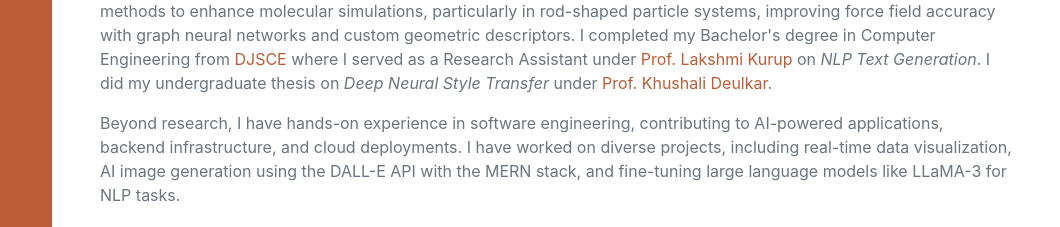
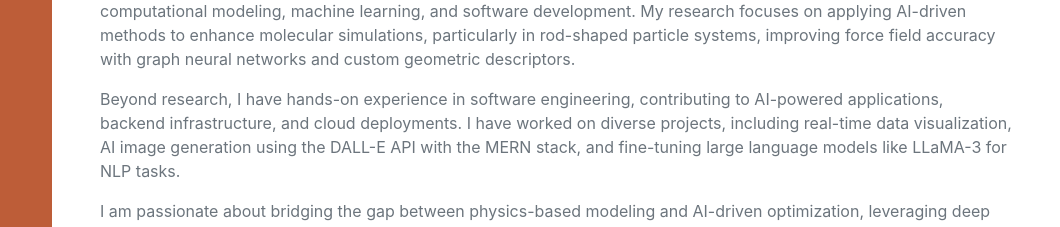
Before and after one commit to SwingRain/pc, a plain HTML site: page index.html in a window 1280 px wide. Shown: the part 247-474 px from the top of the page, 220-1280 px from the left. Drawn offline with nearby package versions, Linux system fonts and the light colour scheme; a web font is replaced by a local one.

Commit message:
Update index.html

```diff
--- a/index.html
+++ b/index.html
@@ -71,7 +71,6 @@
                     <p>
 
                         I am a Ph.D. candidate in Physics at <a href="https://www.vt.edu/"> Virginia Tech</a> with a Master’s in Computer Science, combining expertise in computational modeling, machine learning, and software development. My research focuses on applying AI-driven methods to enhance molecular simulations, particularly in rod-shaped particle systems, improving force field accuracy with graph neural networks and custom geometric descriptors.
-                        I completed my Bachelor's degree in Computer Engineering from <a href="http://djsce.ac.in/Computer%20Engineering/M__141"> DJSCE</a> where I served as a Research Assistant under <a href="https://scholar.google.com/citations?user=RRjhXOoAAAAJ&hl=en">Prof. Lakshmi Kurup</a> on <i>NLP Text Generation</i>. I did my undergraduate thesis on <i>Deep Neural Style Transfer</i> under <a href="https://scholar.google.co.in/citations?user=bciZqHIAAAAJ&hl=en">Prof. Khushali Deulkar</a>.
                         <br>
                         <p mt-2>
 
```
